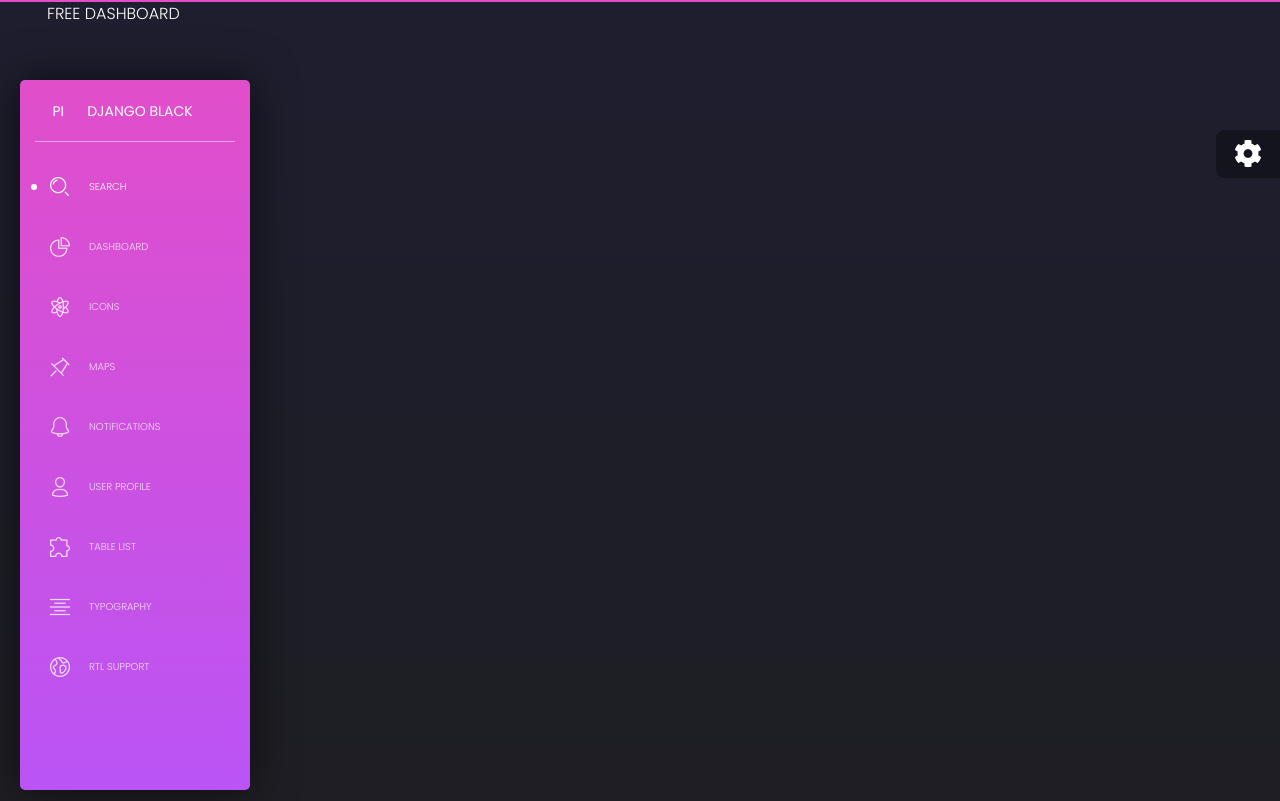
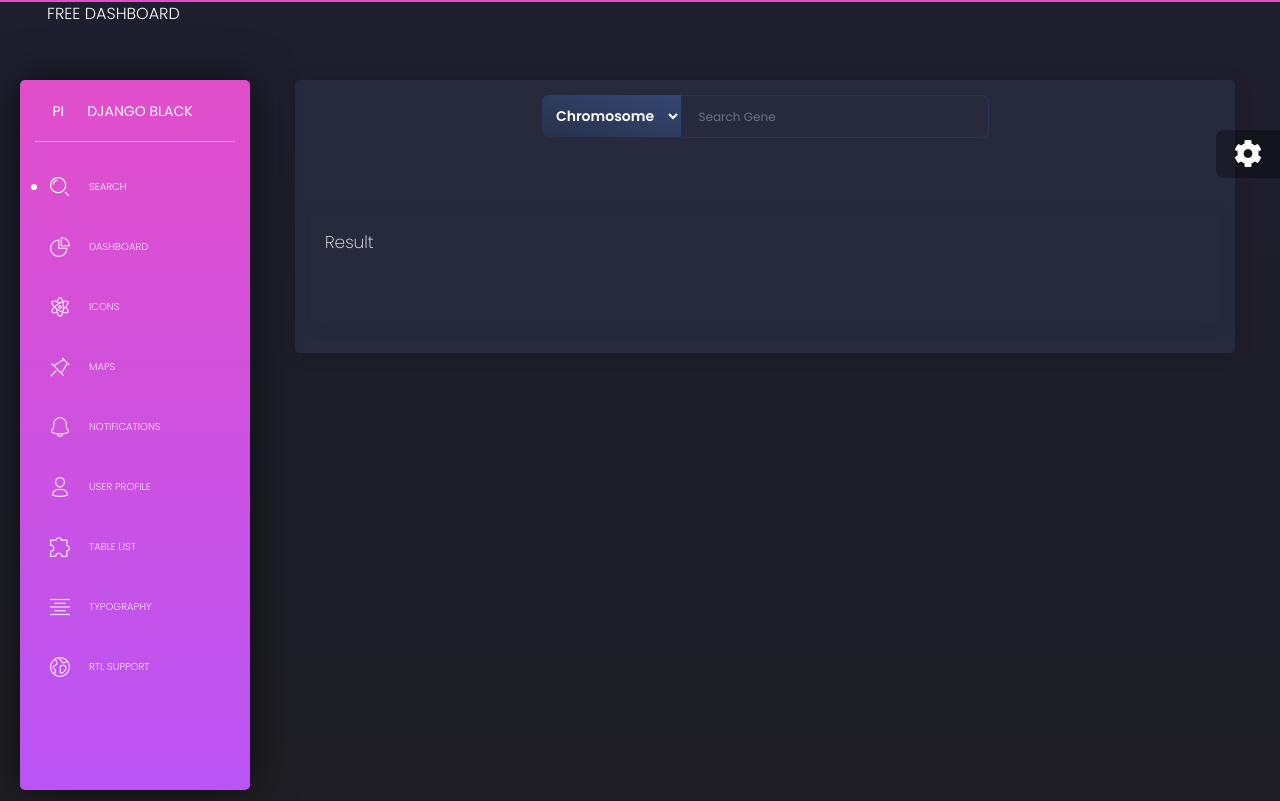
Before and after one commit to devqueue/hawkeye, a Django app: page /search in a window 1280 px wide. Run offline with Django 3.2, Linux system fonts and the light colour scheme; parts of the project's set-up code (start-up, migrations or seed data) failed here and were passed over; some libraries are stand-ins or nearby versions.

Commit message:
seach app completed

```diff
--- a/apps/search/views.py
+++ b/apps/search/views.py
@@ -1,13 +1,31 @@
 from django.shortcuts import render
-from django.contrib import messages
-
-
+from .models import GeneStorage
+import pandas as pd
 # Create your views here.
 
 
 # @login_required(login_url='accounts/login_user')
 def search_gene(request):
     context = {
-        'segment': 'search'
+        'segment': 'search',
+        'types': ['Chromosome', 'Gene'],
     }
-    return render(request, 'home/search.html', context)
+    if request.method == 'POST':
+        search = request.POST.get("search")
+        select_type = request.POST.get("type")
+        context['sel_type'] = select_type
+        if select_type == 'Gene':
+            result = GeneStorage.objects.filter(refGene_gene=search).values()
+        else:
+            result = GeneStorage.objects.filter(chromosome=search).values()
+
+        df = pd.DataFrame(list(result))
+        df.dropna(how='all', axis=1, inplace=True)
+
+
+        context['df'] = df.to_dict('records')
+        context['df_header'] = list(df.columns)
+        return render(request, 'home/search.html', context)
+    else:
+        context['sel_type'] = 'Chromosome'
+        return render(request, 'home/search.html', context)
--- a/apps/templates/home/search.html
+++ b/apps/templates/home/search.html
@@ -6,6 +6,60 @@
 {% block stylesheets %}{% endblock stylesheets %}
 
 {% block content %}
+
+<div class="d-flex justify-content-center">
+<div class="col-md-12">
+<div class="card">
+<form role="form" method="post" action="">
+{% csrf_token %}
+<div class="card-body">
+<div class="d-flex justify-content-center">
+<div class="col-md-6 px-md-1">
+<div class="input-group mb-3">
+  <div class="input-group-prepend">
+    <select class="btn btn-outline-secondary dropdown-toggle"  type="button" name="type" id='type' data-toggle="dropdown" aria-haspopup="true" aria-expanded="false">
+      {% for type in types %}
+      <option value="{{type}}">{{type}}</option>
+      {% endfor %}
+    </select>
+  </div>
+  <input type="search" class="form-control" style="height:43px" placeholder="Search Gene" name="search">
+</div>
+</div>
+</div>
+</div>
+</form>
+<br>
+<br>
+  <div class="col-md-12">
+    <div class="card ">
+      <div class="card-header">
+        <h4 class="card-title"> Result</h4>
+      </div>
+      <div class="card-body">
+        <div class="table-responsive" style="overflow:auto;">
+          <table class="table tablesorter " id="">
+          <thead class=" text-primary">
+            <tr>
+              {% for i in df_header %}
+                <th>{{i}}</th>
+              {% endfor %}
+            </tr>
+          </thead>
+          <tbody>
+            {% for i in df %}
+              <tr>
+                {% for j in i.values %}
+                  <td>{{j}}</td>
+                {% endfor %}
+              </tr>
+            {% endfor %}
+          </tbody>
+          </table>
+        </div>
+      </div>
+    </div>
+  </div>
 
 
 {% endblock content %}
@@ -16,8 +70,19 @@
   <script>
     $(document).ready(function() {
       // Javascript method's body can be found in assets/js/demos.js
-      demo.initDashboardPageCharts();
+      $('.input').keypress(function (e) {
+        if (e.which == 13) {
+          $('form').submit();
+          return false;    //<---- Add this line
+        }
+      });
 
+      $(function () {
+        let type = '{{sel_type}}';
+        $('#type').val(type);
+      });
+
+      $('thead').addClass('text-primary')
     });
   </script>
 
```
Also changed, not shown: apps/search/models.py (+24 -23 lines).
